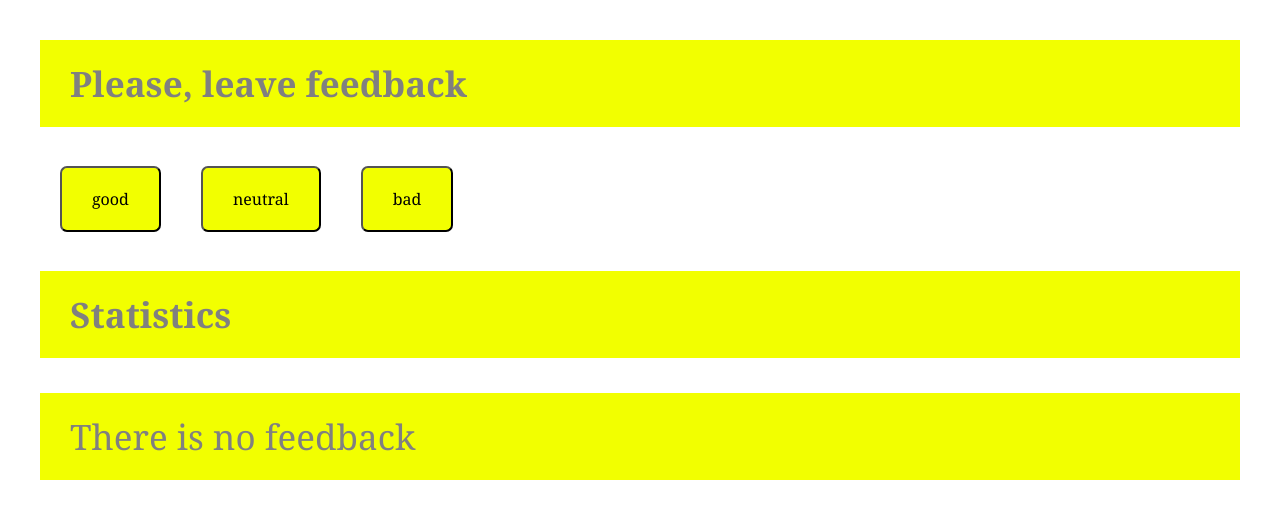
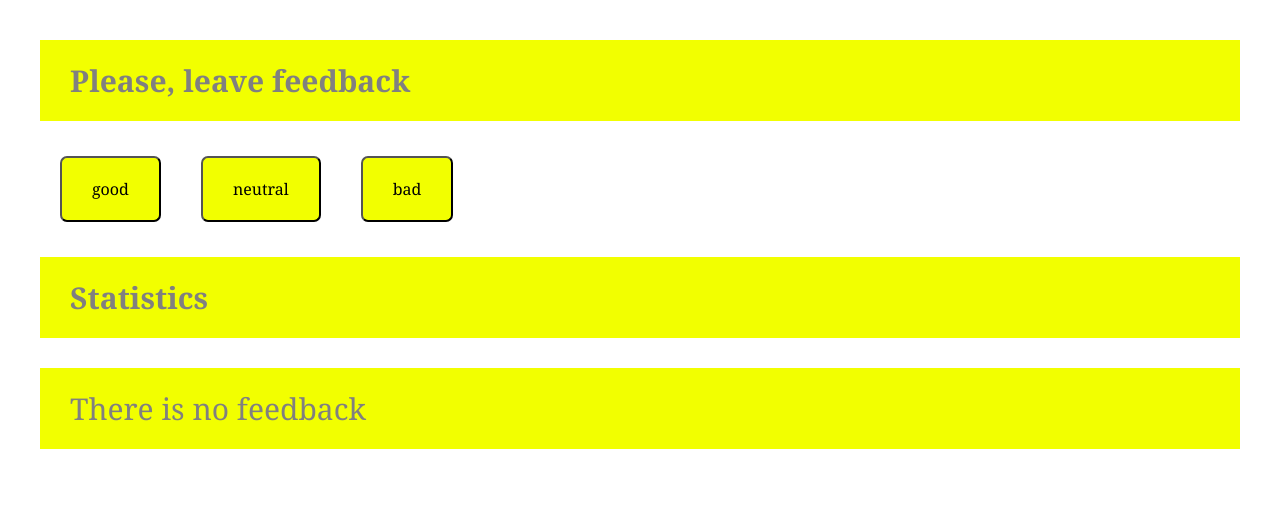
Before and after one commit to LyudmilaD/goit-react-hw-04-hooks-feedback, a React (Create React App) app: page / in a window 1280 px wide. Shown: the top 518 px of the page. Built offline with nearby package versions, Linux system fonts and the light colour scheme.

Commit message:
edit styles

```diff
--- a/src/components/feedback/feedbackStyles.module.css
+++ b/src/components/feedback/feedbackStyles.module.css
@@ -13,7 +13,7 @@
 .title,
 .notification {
     background-color: #f2ff00;
-    font-size: 35px;
+    font-size: 30px;
     color: gray;
     padding: 20px 30px;
     font-family: Georgia, 'Times New Roman', Times, serif;
```
